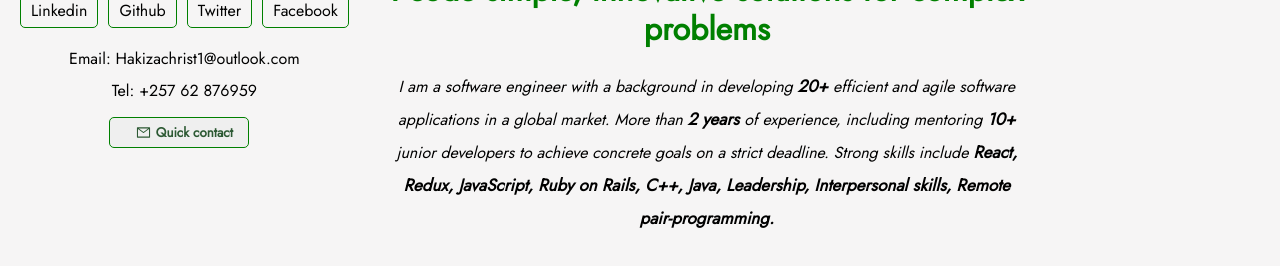
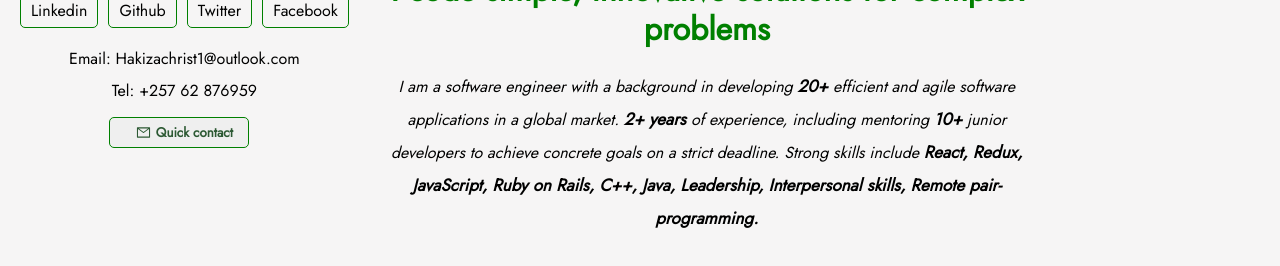
Before and after one commit to hakichris/Christian-portfolio, a React (Create React App) app: page / in a window 1280 px wide. Shown: the part 346-612 px from the top of the page. Built offline with nearby package versions, Linux system fonts and the light colour scheme.

Commit message:
Update home.jsx

```diff
--- a/src/components/Home.jsx
+++ b/src/components/Home.jsx
@@ -50,9 +50,9 @@ function Profile() {
             {' '}
             <span className="work-hours bold"> 20+ </span>
             {' '}
-            efficient and agile software applications in a global market. More than
+            efficient and agile software applications in a global market.
             {' '}
-            <span className="work-hours bold"> 2 years </span>
+            <span className="work-hours bold"> 2+ years </span>
             {' '}
             of experience, including mentoring
             {' '}
```
